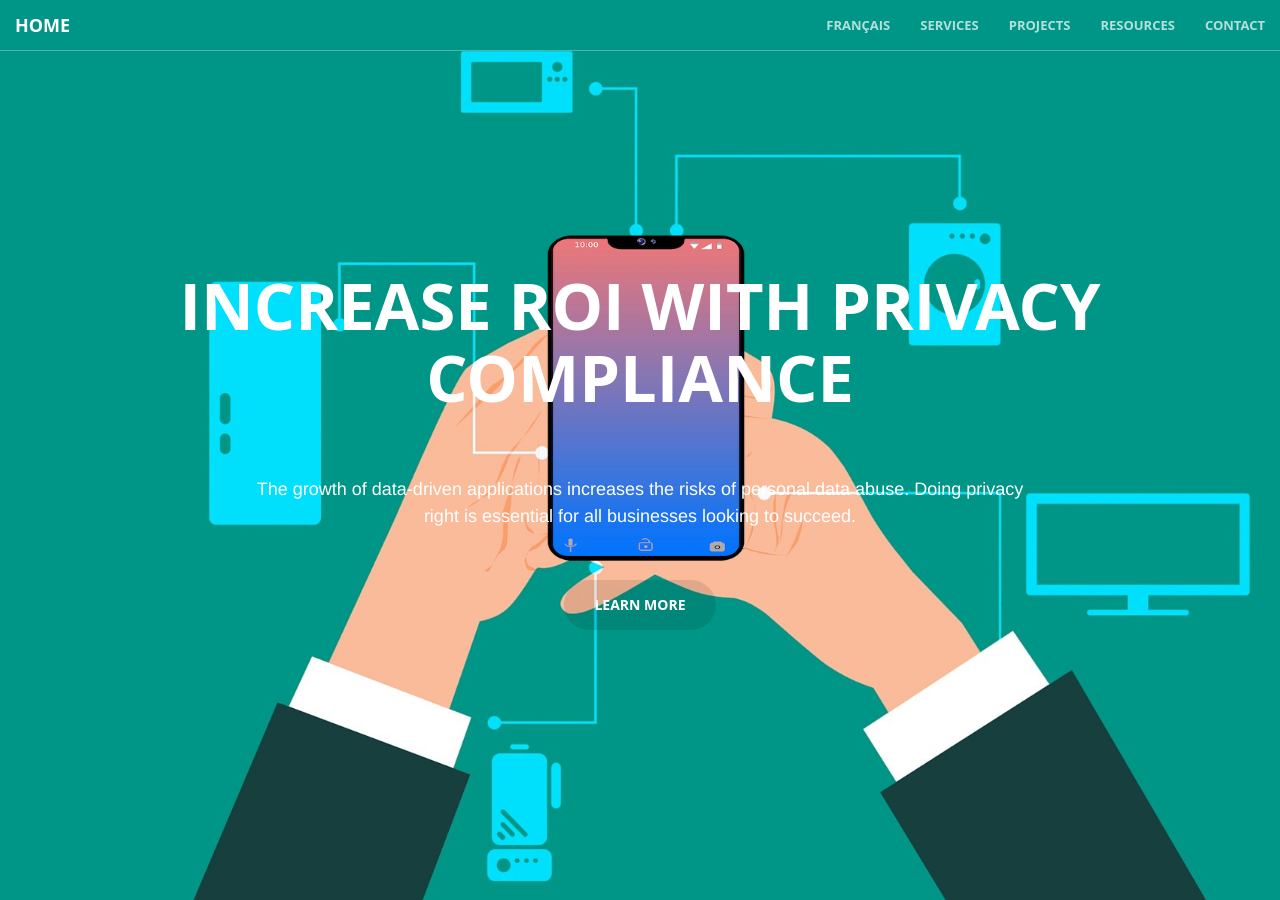
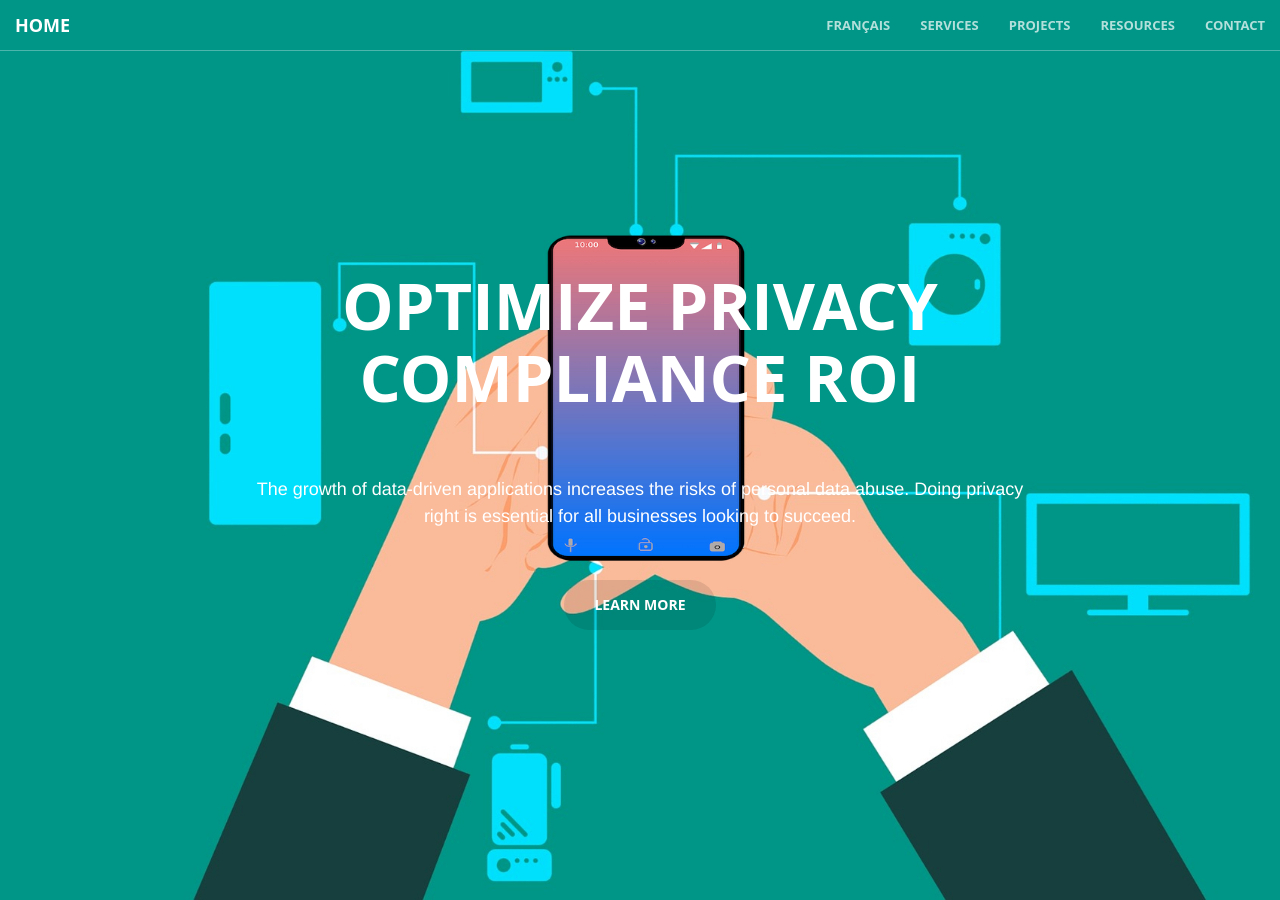
Before and after one commit to riod4/riod4.github.io, a Jekyll site: the page built from index.html, in a window 1280 px wide and 900 px high. Built offline with Jekyll 4.4.1, drawn with Linux system fonts in a browser that asks for light colours; comment, search, counter and statistics services are not loaded.

Commit message:
edit text

```diff
--- a/_includes/header.html
+++ b/_includes/header.html
@@ -1,7 +1,7 @@
 <header>
     <div class="header-content">
         <div class="header-content-inner">
-            <h1>Increase ROI with privacy compliance</h1>
+            <h1>Optimize Privacy Compliance ROI</h1>
             <hr class="transparent">
             <p>The growth of data-driven applications increases the risks of personal data abuse. Doing privacy right is essential for all businesses looking to succeed.</p>
             <a href="#intro" class="btn btn-primary btn-xl page-scroll">Learn more</a>
```
